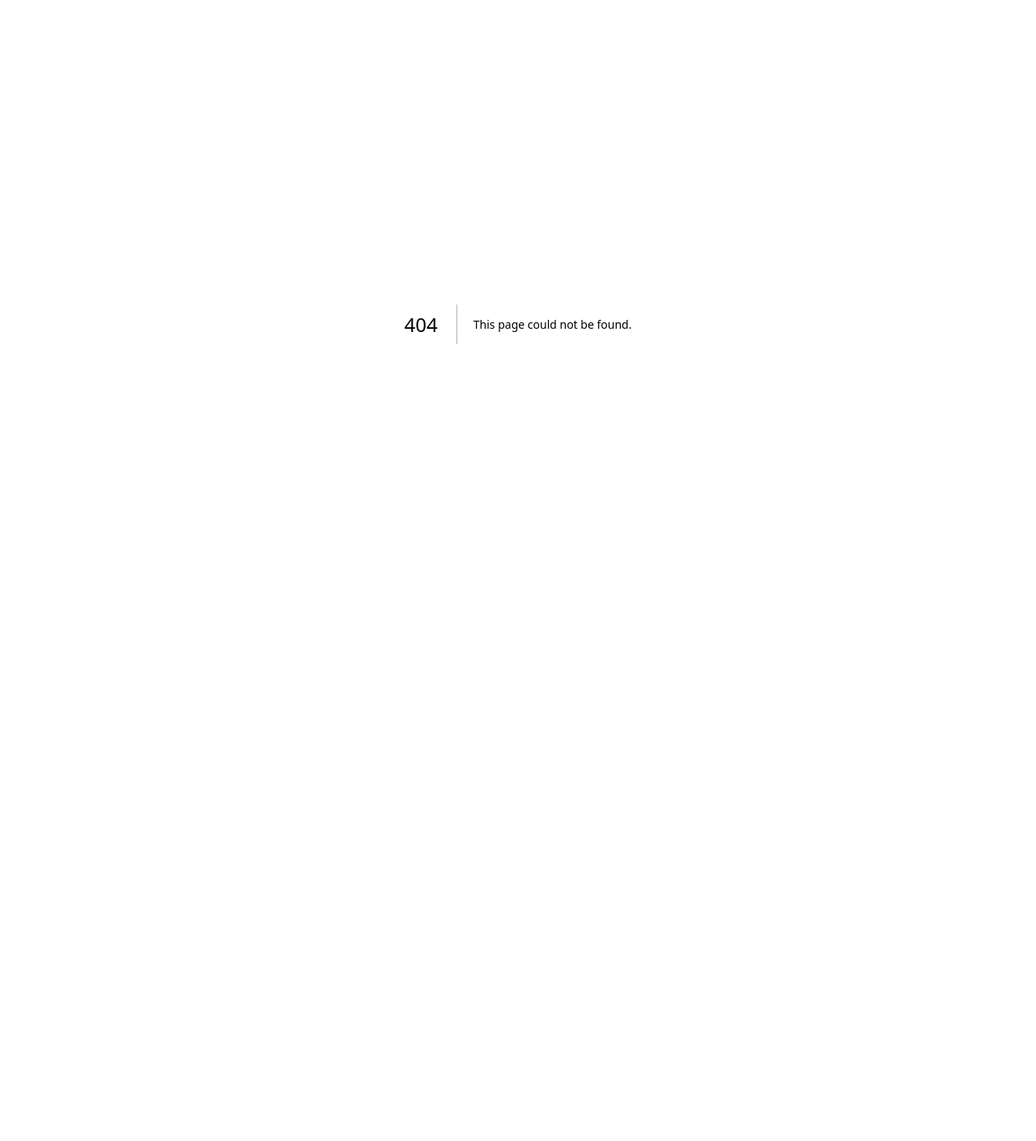
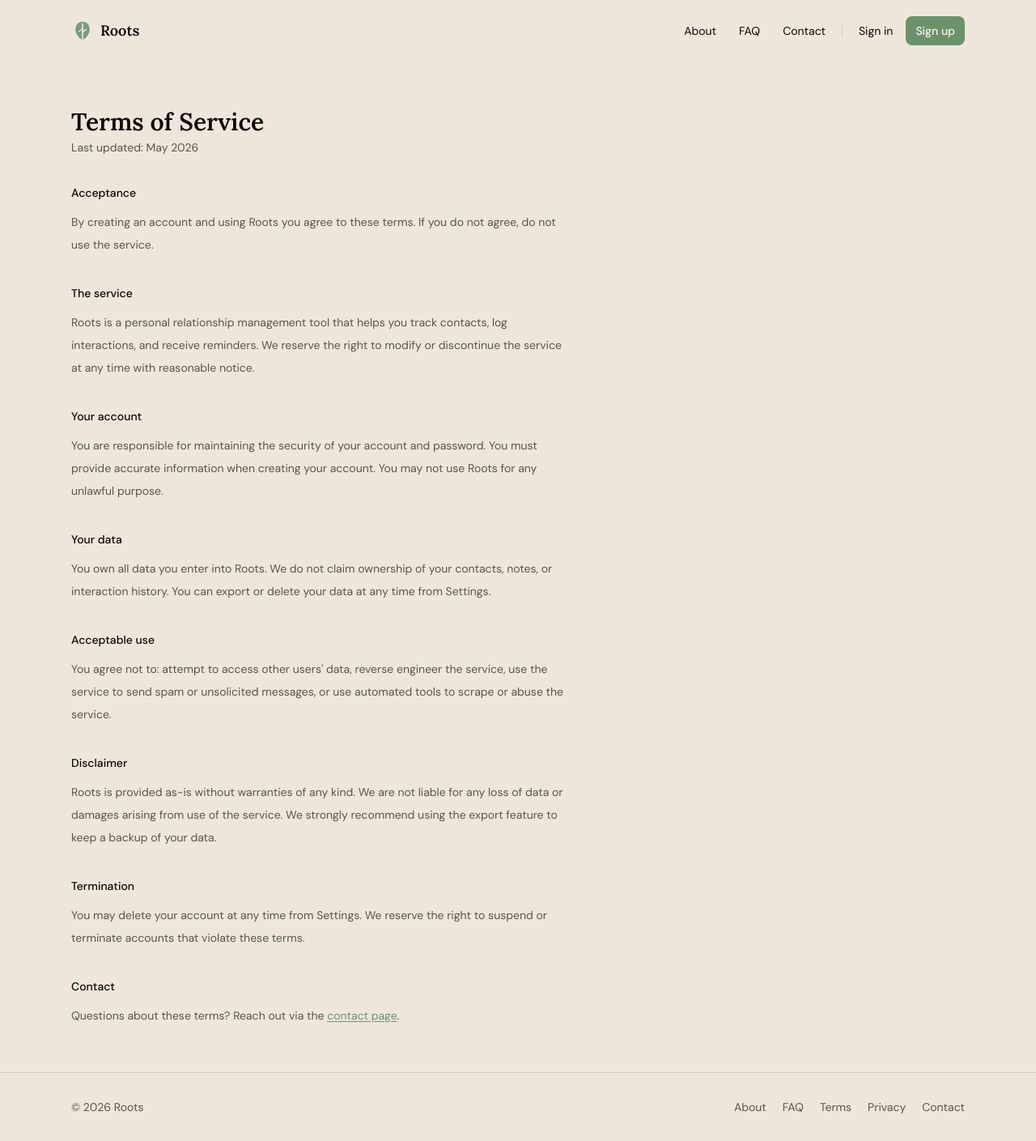
Before and after one commit to rohin-dutt/Dan-and-Rohin-CRM, a Next.js app: page /terms in a window 1280 px wide. Before the commit this address had no page. Shown: the whole page at 81% size. Before the commit the page ends 800 px from the top, so only its background shows below. Built offline with nearby package versions, Linux system fonts and the light colour scheme.

Commit message:
feat: terms of service, updated privacy policy, signup agreement checkbox

```diff
--- a/app/(auth)/auth/signup/page.tsx
+++ b/app/(auth)/auth/signup/page.tsx
@@ -15,6 +15,7 @@ export default function SignupPage() {
   const [error, setError] = useState('')
   const [success, setSuccess] = useState(false)
   const [loading, setLoading] = useState(false)
+  const [agreed, setAgreed] = useState(false)
 
   async function handleSubmit(e: React.FormEvent) {
     e.preventDefault()
@@ -33,6 +34,11 @@ export default function SignupPage() {
 
     if (password !== confirmPassword) {
       setError('Passwords do not match.')
+      return
+    }
+
+    if (!agreed) {
+      setError('Please agree to the Terms of Service and Privacy Policy.')
       return
     }
 
@@ -172,6 +178,25 @@ export default function SignupPage() {
             />
           </div>
 
+          <div className="flex items-start gap-2 text-sm text-muted-foreground">
+            <input
+              type="checkbox"
+              checked={agreed}
+              onChange={(e) => setAgreed(e.target.checked)}
+              className="mt-0.5 rounded border-border"
+            />
+            <label>
+              I agree to the{' '}
+              <Link href="/terms" className="text-primary underline">
+                Terms of Service
+              </Link>{' '}
+              and{' '}
+              <Link href="/privacy" className="text-primary underline">
+                Privacy Policy
+              </Link>
+            </label>
+          </div>
+
           <button
             type="submit"
             disabled={loading}
--- a/app/(site)/_components/SiteFooter.tsx
+++ b/app/(site)/_components/SiteFooter.tsx
@@ -12,6 +12,9 @@ export function SiteFooter() {
           <Link href="/faq" className="transition hover:text-foreground">
             FAQ
           </Link>
+          <Link href="/terms" className="transition hover:text-foreground">
+            Terms
+          </Link>
           <Link href="/privacy" className="transition hover:text-foreground">
             Privacy
           </Link>
--- a/app/(site)/privacy/page.tsx
+++ b/app/(site)/privacy/page.tsx
@@ -42,6 +42,44 @@ export default function PrivacyPage() {
             </p>
           </section>
           <section>
+            <h2 className="font-medium text-foreground">Cookies</h2>
+            <p className="mt-2">
+              We use cookies solely for authentication and session management. We
+              do not use tracking or advertising cookies.
+            </p>
+          </section>
+          <section>
+            <h2 className="font-medium text-foreground">Data retention</h2>
+            <p className="mt-2">
+              When you delete your account, all associated data including
+              contacts, interactions, tags, and settings is permanently and
+              immediately deleted from our systems.
+            </p>
+          </section>
+          <section>
+            <h2 className="font-medium text-foreground">Children</h2>
+            <p className="mt-2">
+              Roots is not intended for users under 13 years of age. We do not
+              knowingly collect personal data from children under 13.
+            </p>
+          </section>
+          <section>
+            <h2 className="font-medium text-foreground">Changes to this policy</h2>
+            <p className="mt-2">
+              We may update this policy from time to time. We will notify users
+              of significant changes via email. Continued use of Roots after
+              changes constitutes acceptance of the updated policy.
+            </p>
+          </section>
+          <section>
+            <h2 className="font-medium text-foreground">Jurisdiction</h2>
+            <p className="mt-2">
+              Roots is operated from the United States. By using the service you
+              agree that your data is processed in the United States in
+              accordance with this policy.
+            </p>
+          </section>
+          <section>
             <h2 className="font-medium text-foreground">Contact</h2>
             <p className="mt-2">
               Questions about this policy? Reach out via the{" "}
--- /dev/null
+++ b/app/(site)/terms/page.tsx
@@ -0,0 +1,94 @@
+import Link from "next/link";
+import { SiteNav } from "../_components/SiteNav";
+import { SiteFooter } from "../_components/SiteFooter";
+
+export const metadata = { title: "Terms of Service — Roots" };
+
+export default function TermsPage() {
+  return (
+    <div className="flex min-h-screen flex-col bg-background">
+      <SiteNav />
+      <main className="mx-auto w-full max-w-6xl flex-1 px-6 py-14">
+        <h1 className="font-heading text-3xl font-semibold text-foreground">
+          Terms of Service
+        </h1>
+        <p className="mt-1 text-sm text-muted-foreground">
+          Last updated: May 2026
+        </p>
+        <div className="mt-8 max-w-prose space-y-8 text-sm leading-7 text-muted-foreground">
+          <section>
+            <h2 className="font-medium text-foreground">Acceptance</h2>
+            <p className="mt-2">
+              By creating an account and using Roots you agree to these terms.
+              If you do not agree, do not use the service.
+            </p>
+          </section>
+          <section>
+            <h2 className="font-medium text-foreground">The service</h2>
+            <p className="mt-2">
+              Roots is a personal relationship management tool that helps you
+              track contacts, log interactions, and receive reminders. We
+              reserve the right to modify or discontinue the service at any
+              time with reasonable notice.
+            </p>
+          </section>
+          <section>
+            <h2 className="font-medium text-foreground">Your account</h2>
+            <p className="mt-2">
+              You are responsible for maintaining the security of your account
+              and password. You must provide accurate information when creating
+              your account. You may not use Roots for any unlawful purpose.
+            </p>
+          </section>
+          <section>
+            <h2 className="font-medium text-foreground">Your data</h2>
+            <p className="mt-2">
+              You own all data you enter into Roots. We do not claim ownership
+              of your contacts, notes, or interaction history. You can export
+              or delete your data at any time from Settings.
+            </p>
+          </section>
+          <section>
+            <h2 className="font-medium text-foreground">Acceptable use</h2>
+            <p className="mt-2">
+              You agree not to: attempt to access other users&apos; data, reverse
+              engineer the service, use the service to send spam or unsolicited
+              messages, or use automated tools to scrape or abuse the service.
+            </p>
+          </section>
+          <section>
+            <h2 className="font-medium text-foreground">Disclaimer</h2>
+            <p className="mt-2">
+              Roots is provided as-is without warranties of any kind. We are
+              not liable for any loss of data or damages arising from use of
+              the service. We strongly recommend using the export feature to
+              keep a backup of your data.
+            </p>
+          </section>
+          <section>
+            <h2 className="font-medium text-foreground">Termination</h2>
+            <p className="mt-2">
+              You may delete your account at any time from Settings. We reserve
+              the right to suspend or terminate accounts that violate these
+              terms.
+            </p>
+          </section>
+          <section>
+            <h2 className="font-medium text-foreground">Contact</h2>
+            <p className="mt-2">
+              Questions about these terms? Reach out via the{" "}
+              <Link
+                href="/contact"
+                className="text-primary underline underline-offset-2"
+              >
+                contact page
+              </Link>
+              .
+            </p>
+          </section>
+        </div>
+      </main>
+      <SiteFooter />
+    </div>
+  );
+}
```
